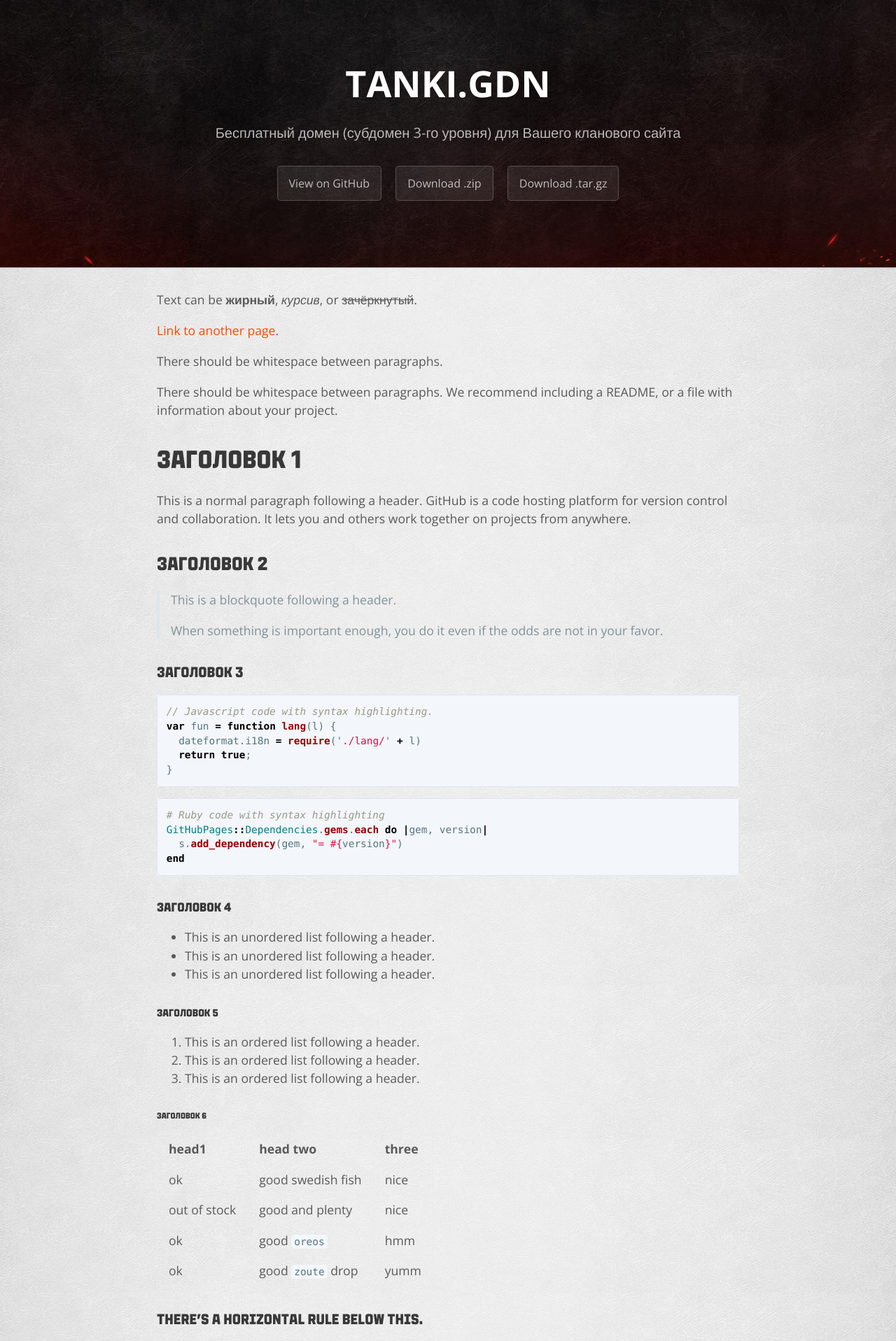
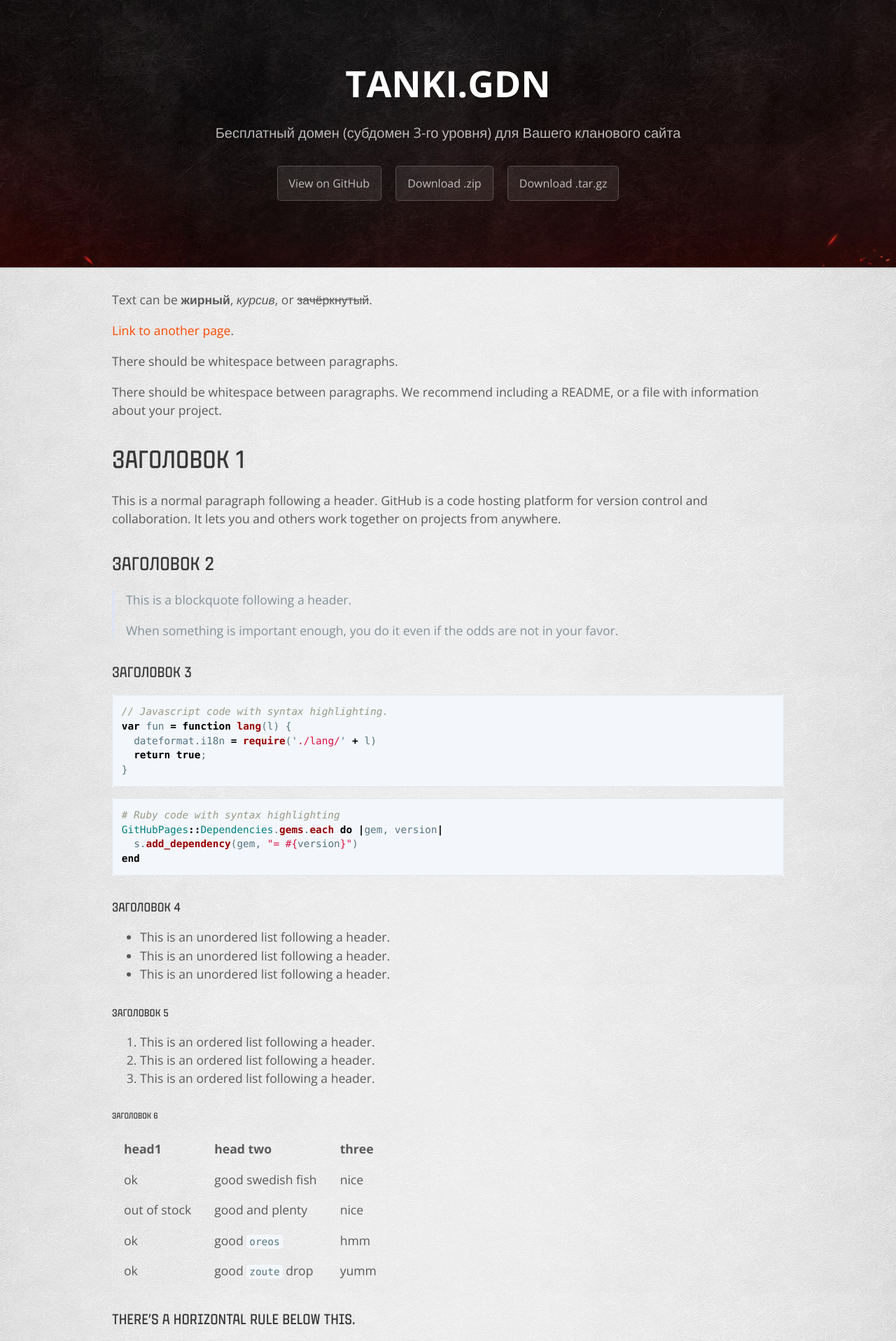
Before and after one commit to tankigdn/tankigdn.github.io, a Jekyll site: the page built from index.md, in a window 1280 px wide. Shown: the top 1917 px of the page at 70% size. Built offline with Jekyll 4.4.1, drawn with Linux system fonts in a browser that asks for light colours.

Commit message:
Update style.css

```diff
--- a/assets/css/style.css
+++ b/assets/css/style.css
@@ -552,7 +552,7 @@
 @media screen and (min-width: 64em) {
     .main-content {
         max-width: 64rem;
-        padding: 2rem 6rem;
+        padding: 2rem 2rem;
         margin: 0 auto;
         font-size: 1.1rem;
     }
@@ -593,7 +593,7 @@
 .main-content h6 {
     margin-top: 2rem;
     margin-bottom: 1rem;
-	font-family: "MTSans Bold";
+	font-family: "MTSans Regular";
     font-weight: normal;
     color: #383838;
 }
```
